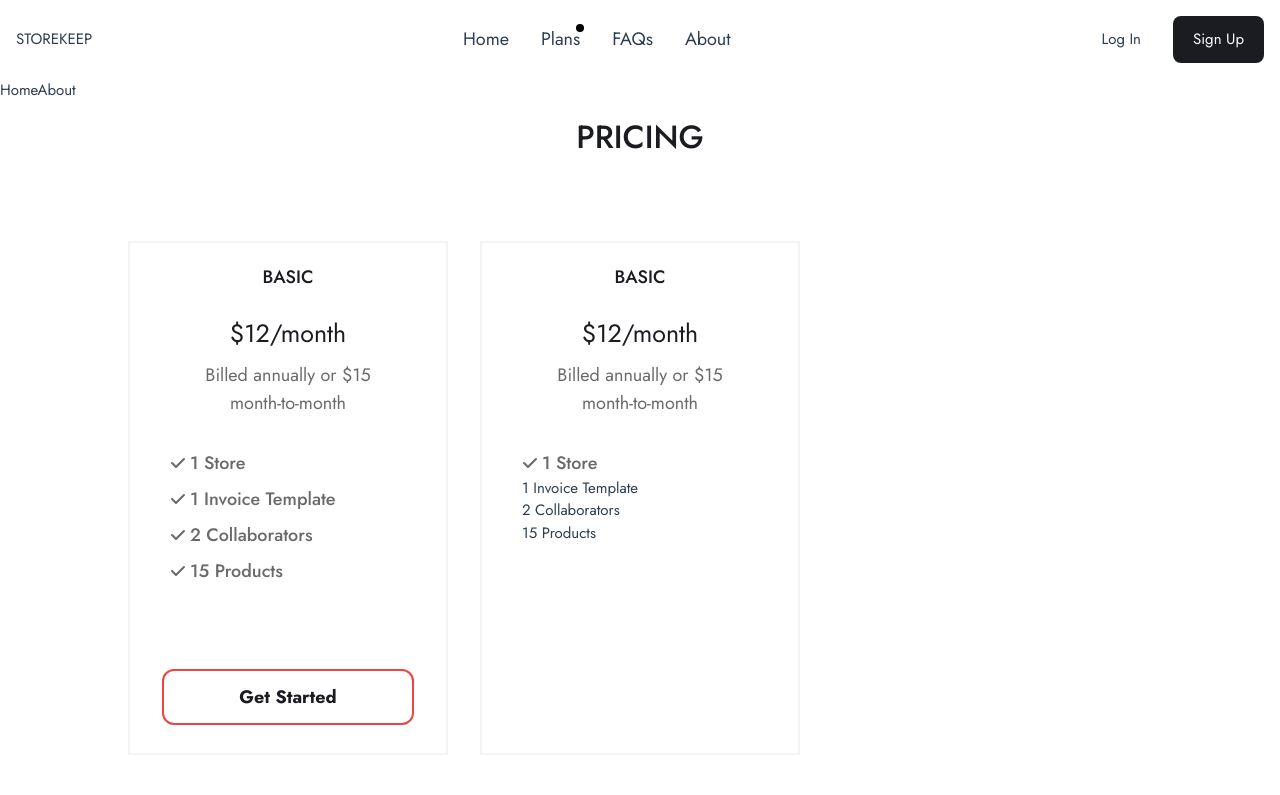
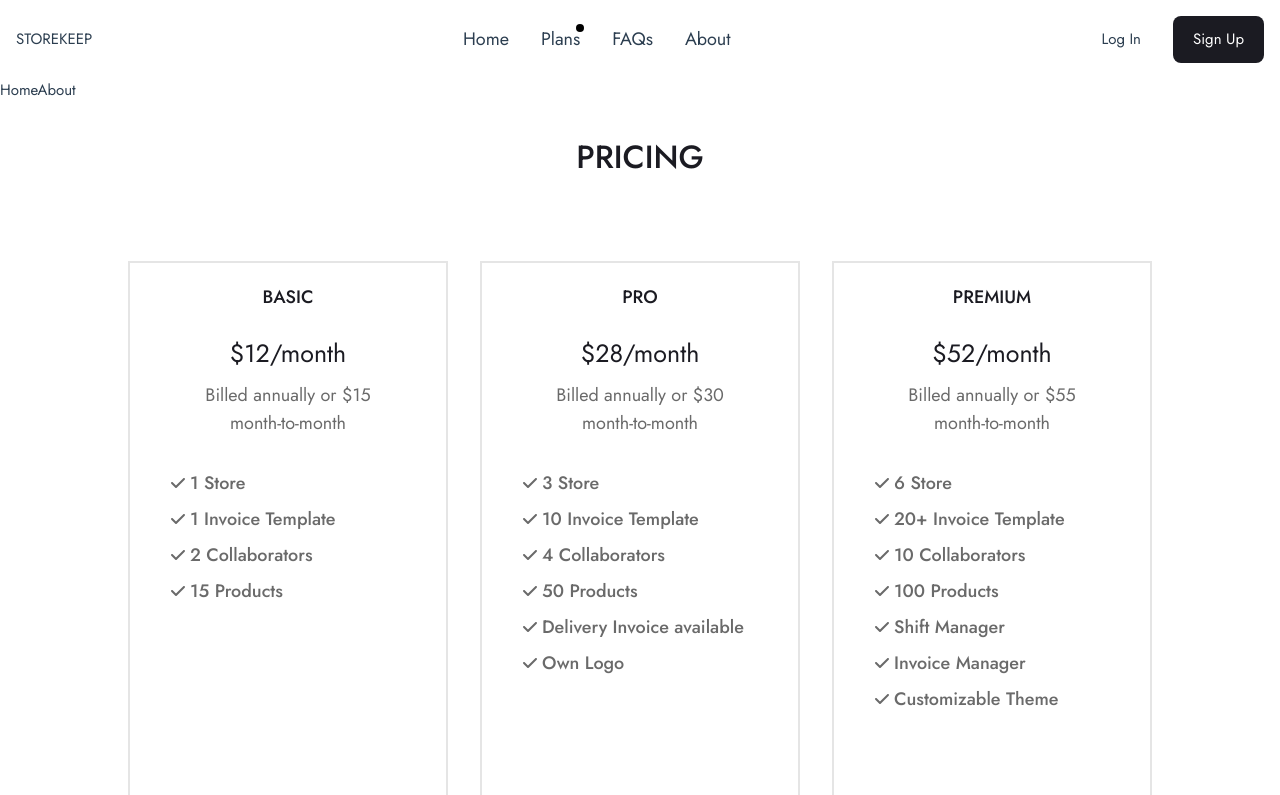
Before and after one commit to Yaasir024/StoreKeep, a Vue app: page /plans in a window 1280 px wide. Shown: the top 795 px of the page. Built offline with nearby package versions, Linux system fonts and the light colour scheme.

Commit message:
/plans card

```diff
--- a/src/components/PlanCard.vue
+++ b/src/components/PlanCard.vue
@@ -5,7 +5,7 @@ const props = defineProps(["plan"]);
 </script>
 
 <template>
-  <div class="card relative text-center border-2 border-gray-100 pt-5 pb-40 px-10 text-sk-dark-100">
+  <div class="card relative text-center border-2 border-sk-gray-200 pt-5 pb-40 px-10 text-sk-dark-100">
     <p class="text-sk-dark-100 text-lg font-medium">{{ plan.title }}</p>
     <div class="text-sk-dark-100 text-25px mt-6">{{ plan.price }}</div>
     <div class="text-sk-gray-100 text-lg mt-2 mb-8 max-w-205px mx-auto">
@@ -34,6 +34,10 @@ const props = defineProps(["plan"]);
         </span>
       </li>
     </ul>
-    <div class="btn absolute bottom-7 inset-x-8 py-3 px-6 border-2 border-red-500 text-lg font-bold rounded-xl transition-all duration-300 ease-in-out hover:-translate-y-1">Get Started</div>
+
+    <RouterLink to="/plans" class="absolute bottom-7 inset-x-8">
+        <div class="btn  py-3 px-6 border-2 border-sk-blue-200 text-lg font-bold rounded-xl transition-all duration-300 ease-in-out hover:-translate-y-1">Get Started</div>
+    </RouterLink>
+
   </div>
 </template>
--- a/src/views/PlansView.vue
+++ b/src/views/PlansView.vue
@@ -14,43 +14,51 @@ const plansDetails = reactive({
       "15 Products",
     ],
   },
+  pro: {
+    title: "PRO",
+    price: "$28/month",
+    billingCondition: "Billed annually or $30 month-to-month",
+    feature: [
+      "3 Store",
+      "10 Invoice Template",
+      "4 Collaborators",
+      "50 Products",
+      "Delivery Invoice available",
+      "Own Logo",
+    ],
+  },
+  premium: {
+    title: "PREMIUM",
+    price: "$52/month",
+    billingCondition: "Billed annually or $55 month-to-month",
+    feature: [
+      "6 Store",
+      "20+ Invoice Template",
+      "10 Collaborators",
+      "100 Products",
+      "Shift Manager",
+      "Invoice Manager",
+      "Customizable Theme",
+    ],
+  },
 });
 </script>
 
 <template>
-  <section class="plans text-center max-w-7xl mx-auto">
-    <h1 class="text-32px text-sk-dark-100 font-medium tracking-0.01 mt-3">
+  <section class="plans text-center max-w-7xl mx-auto px-4">
+    <h1 class="mt-8 text-32px text-sk-dark-100 font-medium tracking-0.01">
       PRICING
     </h1>
-    <div class="card-grid max-w-5xl mx-auto mt-20 mb-10 grid grid-cols-3 gap-8">
+    <div class="card-grid max-w-5xl mx-auto mt-20 mb-10 grid grid-cols-3 gap-4 lg:gap-8">
         <PlanCard :plan ="plansDetails.basic" />
-      <div class="card text-center border-2 border-gray-100 pt-5 px-10">
-        <p class="text-sk-dark-100 text-lg font-medium">BASIC</p>
-        <div class="text-sk-dark-100 text-25px mt-6">$12/month</div>
-        <div class="text-sk-gray-100 text-lg mt-2 mb-8 max-w-205px mx-auto">
-          Billed annually or $15 month-to-month
-        </div>
-        <ul class="list text-left list-none">
-          <li class="flex items-center">
-            <svg
-              class="text-sk-gray-100 mr-1"
-              xmlns="http://www.w3.org/2000/svg"
-              viewBox="0 0 448 512"
-              width="16"
-              height="16"
-              fill="currentColor"
-            >
-              <path
-                d="M438.6 105.4C451.1 117.9 451.1 138.1 438.6 150.6L182.6 406.6C170.1 419.1 149.9 419.1 137.4 406.6L9.372 278.6C-3.124 266.1-3.124 245.9 9.372 233.4C21.87 220.9 42.13 220.9 54.63 233.4L159.1 338.7L393.4 105.4C405.9 92.88 426.1 92.88 438.6 105.4H438.6z"
-              />
-            </svg>
-            <span class="text-sk-gray-100 text-lg font-medium"> 1 Store </span>
-          </li>
-          <li>1 Invoice Template</li>
-          <li>2 Collaborators</li>
-          <li>15 Products</li>
-        </ul>
-      </div>
+        <PlanCard :plan ="plansDetails.pro" />
+        <PlanCard :plan ="plansDetails.premium" />
     </div>
+    <p class="text-sk-gray-100 text-lg leading-160 tracking-0.01 mt-20 mx-2">
+      Have Questions?
+      <span class="">
+        Check our <RouterLink to="/faqs" class="text-sk-dark-100 font-medium leading-160 tracking-0.01">FAQs Page</RouterLink> for more information.</span
+      >
+    </p>
   </section>
 </template>
--- a/tailwind.config.js
+++ b/tailwind.config.js
@@ -14,6 +14,7 @@ module.exports = {
         "sk-blue-800": "#87ceeb",
         "sk-dark-100": "#1B1B22",
         "sk-gray-100": "#6a6a6a",
+        "sk-gray-200": "#e5e5e5",
       },
       fontSize: {
         "32px": "2rem",
```
